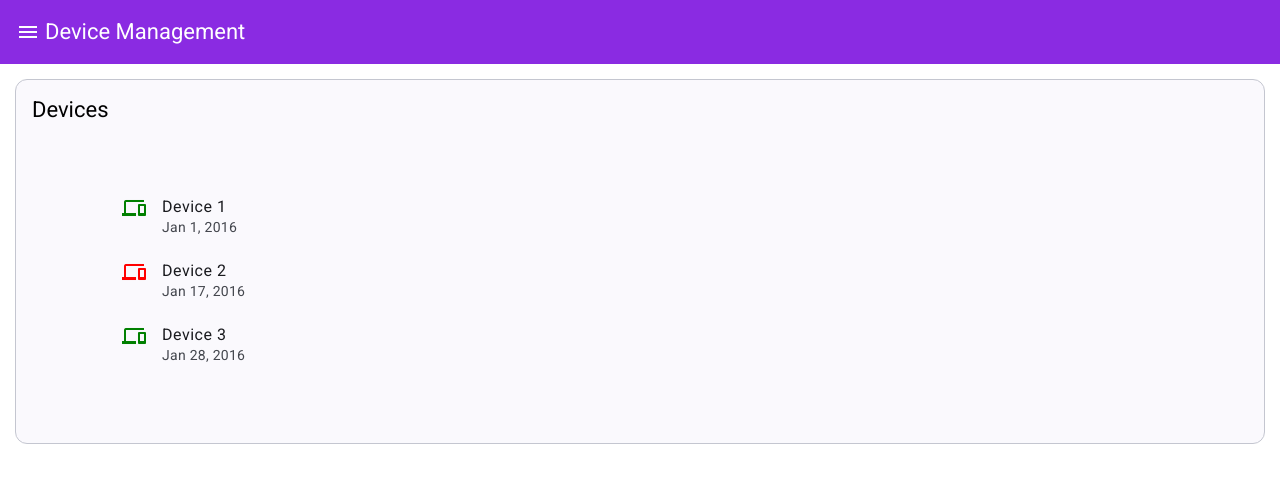
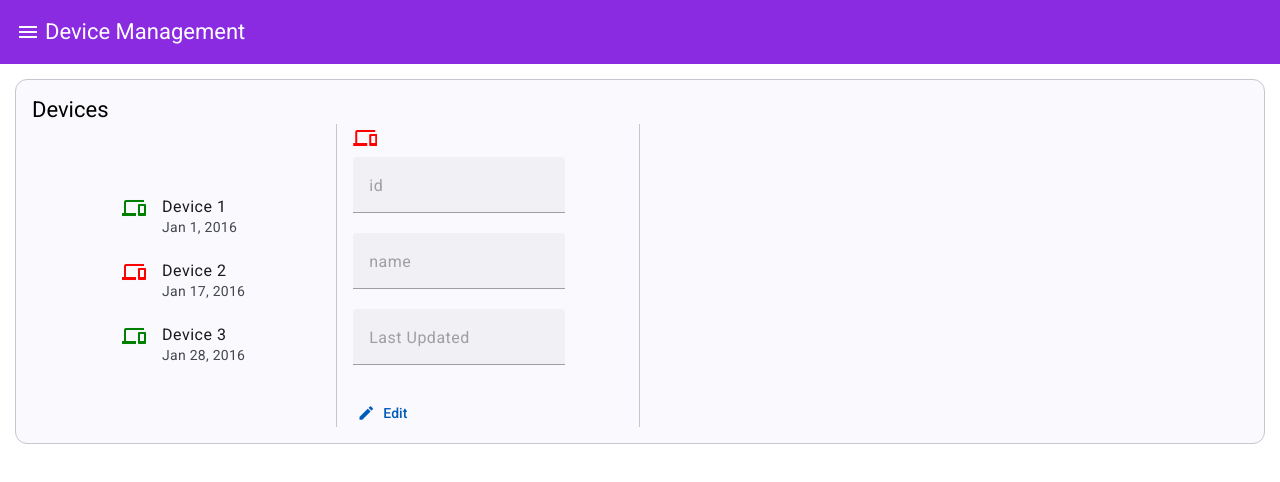
Before and after one commit to amithgwl/device-mgmt, an Angular app: page / in a window 1280 px wide. Shown: the top 482 px of the page. Built offline with nearby package versions, Linux system fonts and the light colour scheme.

Commit message:
implement edit and save ui

```diff
--- a/src/app/app.component.html
+++ b/src/app/app.component.html
@@ -13,17 +13,54 @@
       <mat-grid-tile>
         <mat-list>
           @for (device of devices; track device) {
-          <mat-list-item (click)="onSelect(device)" [activated]="device === selectedDevice">
+          <mat-list-item matTooltip="Detailed View" matTooltipPosition="left" (click)="onSelect(device)" [activated]="device === selectedDevice">
             <mat-icon matListItemIcon
-              [ngClass]="{'greenClass': device.status, 'redClass': !device.status}">devices</mat-icon>
-            <div matListItemTitle>{{device.name}}</div>
-            <div matListItemLine>{{device.updated | date}}</div>
+              [ngClass]="{'greenClass': device?.status, 'redClass': !device?.status}">devices</mat-icon>
+            <div matListItemTitle>{{device?.name}}</div>
+            <div matListItemLine>{{device?.updated | date}}</div>
           </mat-list-item>
           }
         </mat-list>
       </mat-grid-tile>
       <mat-grid-tile>
-        {{selectedDevice | json}}
+        <mat-card class="example-card" appearance="outlined">
+          <mat-card-header>
+            <mat-card-title>
+              <mat-icon matListItemIcon
+              [ngClass]="{'greenClass': selectedDevice?.status, 'redClass': !selectedDevice?.status}">devices</mat-icon>
+              {{selectedDevice?.name}}</mat-card-title>
+          </mat-card-header>
+          <mat-card-content style="overflow: auto;">
+              <mat-form-field>
+                <mat-label>id</mat-label>
+                <input matInput [value]="selectedDevice?.id" [disabled]="!editMode">
+              </mat-form-field>
+
+              <mat-form-field>
+                <mat-label>name</mat-label>
+                <input matInput [value]="selectedDevice?.name" [disabled]="!editMode">
+              </mat-form-field>
+
+              <mat-form-field>
+                <mat-label>Last Updated</mat-label>
+                <input matInput [value]="selectedDevice?.updated" [disabled]="!editMode">
+              </mat-form-field>
+
+          </mat-card-content>
+          <mat-card-actions>
+            <button mat-button *ngIf="!editMode" (click)="editModeToggle(true)">
+              <mat-icon>edit</mat-icon>
+              Edit</button>
+
+              <button mat-button *ngIf="editMode" (click)="editModeToggle(false)">
+                <mat-icon>save</mat-icon>
+                Save</button>
+
+                <button mat-button *ngIf="editMode" (click)="editModeToggle(false)">
+                  <mat-icon>cancel</mat-icon>
+                  Cancel</button>
+          </mat-card-actions>
+        </mat-card>
       </mat-grid-tile>
     </mat-grid-list>
   </mat-card-content>
--- a/src/app/app.component.ts
+++ b/src/app/app.component.ts
@@ -3,12 +3,17 @@ import { RouterOutlet } from '@angular/router';
 import {MatListModule} from '@angular/material/list';
 import {MatDividerModule} from '@angular/material/divider';
 import {MatIconModule} from '@angular/material/icon';
-import {CommonModule, DatePipe, JsonPipe, NgClass} from '@angular/common';
+import {CommonModule, DatePipe, JsonPipe, NgClass, NgIf} from '@angular/common';
 import {MatToolbarModule} from '@angular/material/toolbar';
 import {MatCardModule} from '@angular/material/card';
 import {MatButtonModule} from '@angular/material/button';
 import {MatSidenavModule} from '@angular/material/sidenav';
 import {MatGridListModule} from '@angular/material/grid-list';
+import {MatTooltipModule} from '@angular/material/tooltip';
+import {MatFormFieldModule} from '@angular/material/form-field';
+import {MatInputModule} from '@angular/material/input';
+import {MatSlideToggleModule} from '@angular/material/slide-toggle';
+
 export interface Section {
   id: Number,
   name: string;
@@ -18,12 +23,13 @@ export interface Section {
 
 @Component({
   selector: 'app-root',
-  imports: [RouterOutlet, MatListModule, MatIconModule, MatDividerModule, DatePipe, MatToolbarModule, MatCardModule, NgClass, JsonPipe, MatButtonModule, MatSidenavModule, MatGridListModule],
+  imports: [RouterOutlet, MatListModule, MatIconModule, MatDividerModule, DatePipe, MatToolbarModule, MatCardModule, NgClass, JsonPipe, MatButtonModule, MatSidenavModule, MatGridListModule, MatTooltipModule, MatFormFieldModule, MatInputModule, MatSlideToggleModule, NgIf],
   templateUrl: './app.component.html',
   styleUrl: './app.component.scss'
 })
 export class AppComponent {
   title = 'device-mgmt';
+  editMode: Boolean = false;
   showFiller = false;
   devices: Section[] = [
     {
@@ -48,6 +54,10 @@ export class AppComponent {
 
   selectedDevice?: any;
 
+  editModeToggle(mode: Boolean) {
+    this.editMode = mode;
+  }
+
   onSelect(device: any): void {
     this.selectedDevice = device;
   }
```
